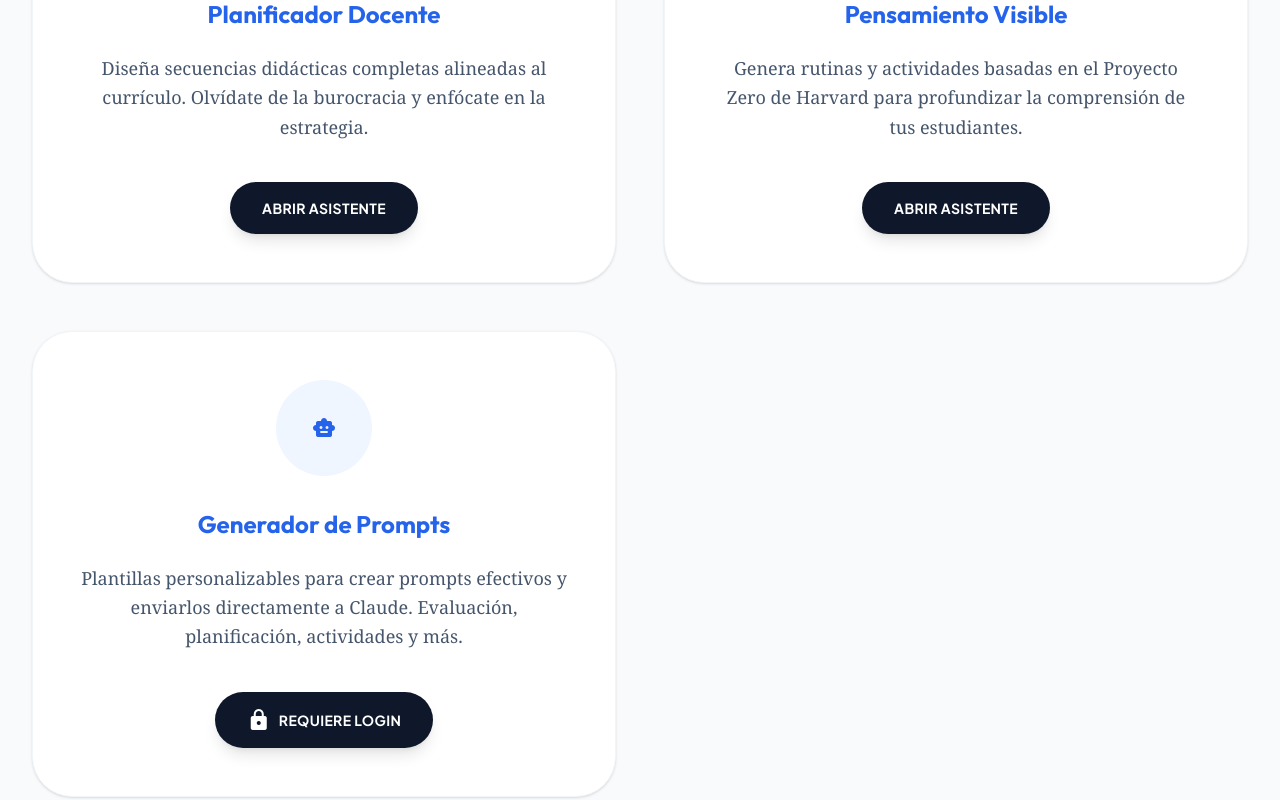
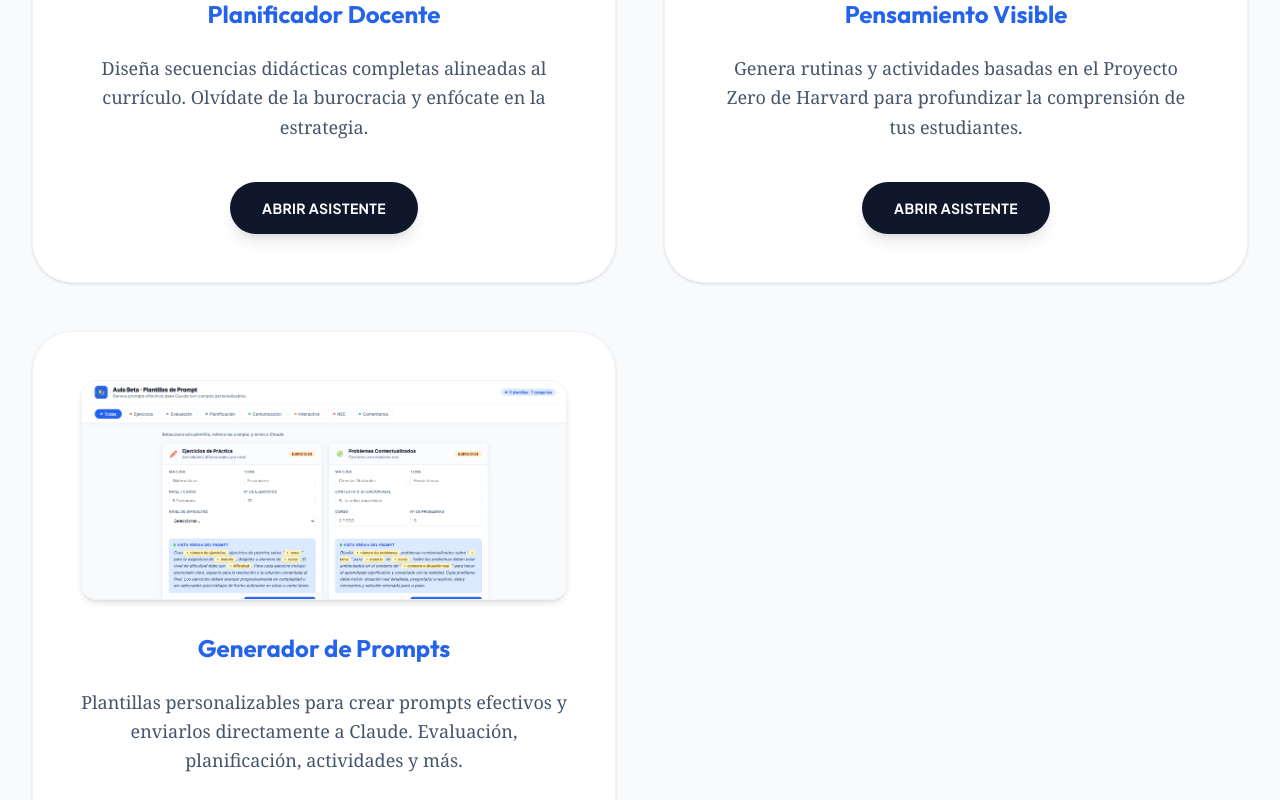
Before and after one commit to andresfelippone1991-bit/aula-beta-innovacion-docente, a React (Vite) app: page /ia-planificacion in a window 1280 px wide. Shown: the part 1474-2274 px from the top of the page. Built offline with nearby package versions, Linux system fonts and the light colour scheme; no server answers.

Commit message:
Add thumbnail image for Generador de Prompts

```diff
--- a/pages/IAPlanning.tsx
+++ b/pages/IAPlanning.tsx
@@ -49,7 +49,8 @@ const ASSISTANTS = [
         description: 'Plantillas personalizables para crear prompts efectivos y enviarlos directamente a Claude. Evaluación, planificación, actividades y más.',
         icon: 'smart_toy',
         url: '/tools/generador-prompts.html',
-        requiresAuth: true
+        requiresAuth: true,
+        image: '/images/generador-prompts-thumb.png'
     }
 ];
 
@@ -136,11 +137,15 @@ export const IAPlanning: React.FC = () => {
                     <div className="grid md:grid-cols-2 gap-8 lg:gap-12">
                         {ASSISTANTS.map((item, idx) => (
                             <div key={idx} className="bg-white dark:bg-slate-800 rounded-[2.5rem] p-8 md:p-12 shadow-sm border border-slate-100 dark:border-slate-700 flex flex-col items-center text-center h-full">
-                                {/* Icon */}
-                                <div className="mb-8">
-                                    <div className="w-24 h-24 rounded-full bg-blue-50 dark:bg-blue-900/20 flex items-center justify-center">
-                                        <span className="material-icons-round text-5xl text-[#2563eb]">{item.icon}</span>
-                                    </div>
+                                {/* Icon or Image */}
+                                <div className="mb-8 w-full flex justify-center">
+                                    {item.image ? (
+                                        <img src={item.image} alt={item.title} className="w-full h-auto object-cover rounded-2xl shadow-md border border-slate-100 dark:border-slate-700 transition-transform hover:scale-[1.02]" />
+                                    ) : (
+                                        <div className="w-24 h-24 rounded-full bg-blue-50 dark:bg-blue-900/20 flex items-center justify-center">
+                                            <span className="material-icons-round text-5xl text-[#2563eb]">{item.icon}</span>
+                                        </div>
+                                    )}
                                 </div>
 
                                 <h3 className="text-2xl font-bold text-[#2563eb] mb-6">
```
Also changed, not shown: public/images/generador-prompts-thumb.png (added).
